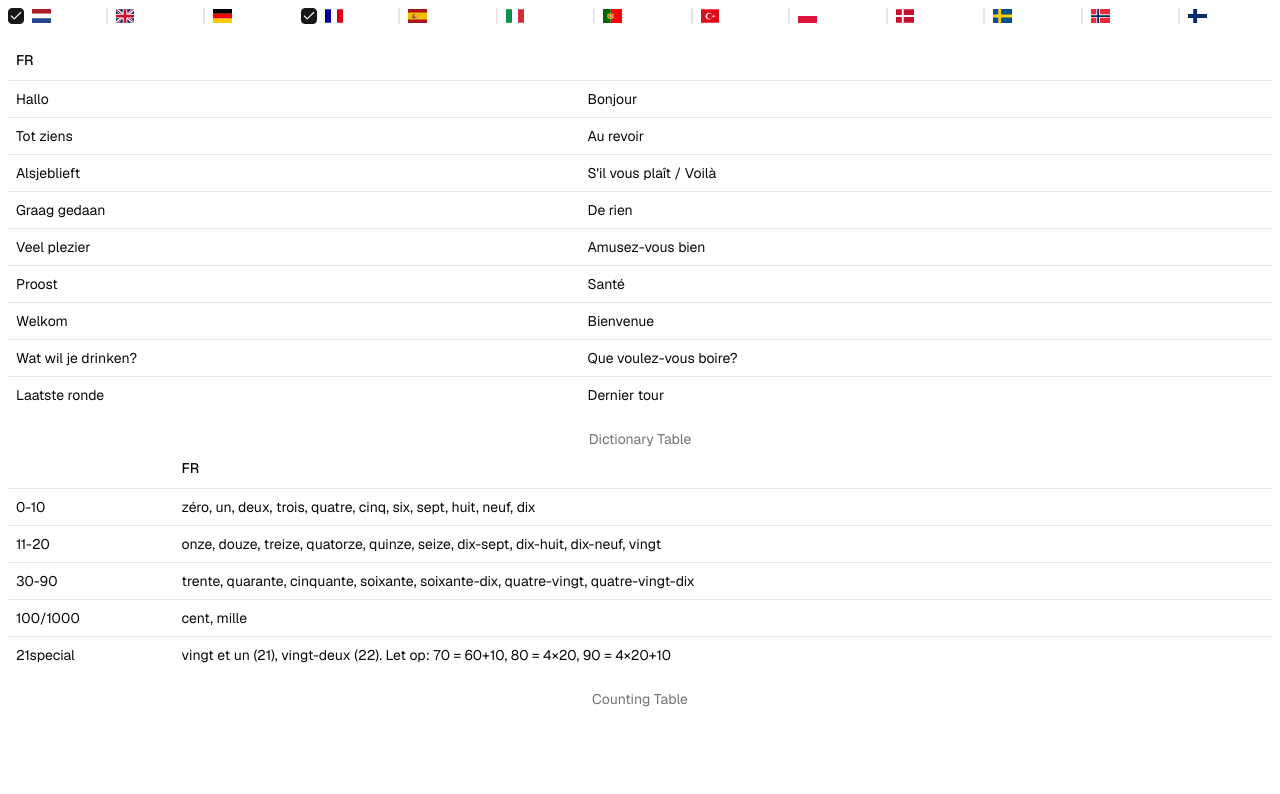
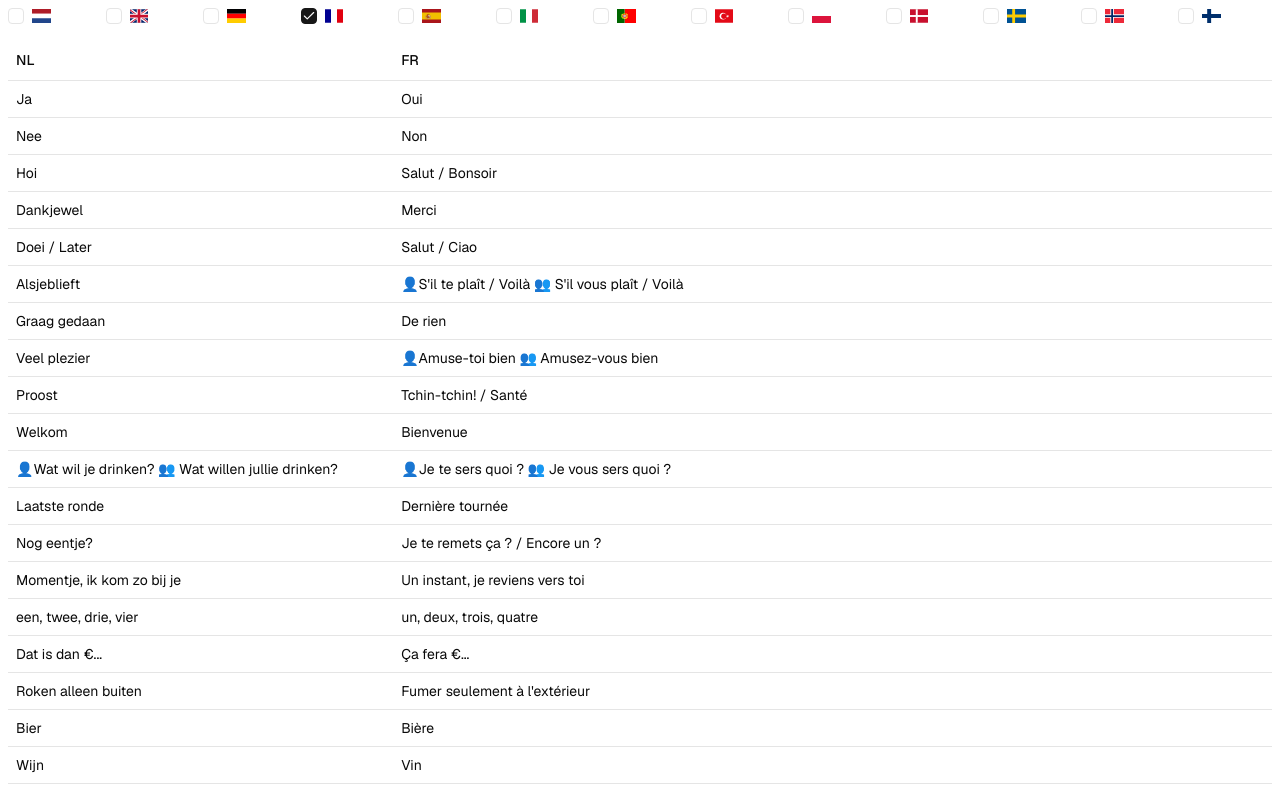
Before and after one commit to janpaul/elidon-website, a Next.js app: page /bar in a window 1280 px wide. Shown: the top 794 px of the page. Built offline with nearby package versions, Linux system fonts and the light colour scheme.

Commit message:
integrates counting table with dictionary

```diff
--- a/app/bar/counting-table.tsx
+++ b/app/bar/counting-table.tsx
@@ -1,37 +1,23 @@
 import { Fragment } from "react";
-import {
-  Table,
-  TableBody,
-  TableRow,
-  TableCell,
-  TableCaption,
-} from "@/components/ui/table";
+import { TableRow, TableCell } from "@/components/ui/table";
 import type { Language } from "@/app/bar/dict";
 import { counting, countingColumns } from "@/app/bar/counting";
-import { LangTableHeader } from "@/app/bar/lang-table-header";
 
 type Props = {
-  languages: Language[];
+  language: Language;
 };
 
-export const CountingTable = ({ languages: selectedLanguages }: Props) => {
-  const languagesWithoutNL = selectedLanguages.filter((lang) => lang !== "nl");
+export const CountingTable = ({ language }: Props) => {
   return (
-    <Table>
-      <TableCaption>Counting Table</TableCaption>
-      <LangTableHeader languages={languagesWithoutNL} addFirstColumn />
-      <TableBody>
+    <>
       {countingColumns.map((column) => (
         <TableRow key={column}>
           <TableCell>{column}</TableCell>
-            {languagesWithoutNL.map((lang) => (
-              <Fragment key={lang}>
-                <TableCell>{counting[lang][column]}</TableCell>
+          <Fragment key={language}>
+            <TableCell>{counting[language][column]}</TableCell>
           </Fragment>
-            ))}
         </TableRow>
       ))}
-      </TableBody>
-    </Table>
+    </>
   );
 };
--- a/app/bar/counting.ts
+++ b/app/bar/counting.ts
@@ -44,7 +44,7 @@ export const counting: Record<Language, CountingEntry> = {
       "trente, quarante, cinquante, soixante, soixante-dix, quatre-vingt, quatre-vingt-dix",
     "100/1000": "cent, mille",
     "21special":
-      "vingt et un (21), vingt-deux (22). Let op: 70 = 60+10, 80 = 4×20, 90 = 4×20+10",
+      "vingt et un (21), vingt-deux (22). Let op: 70 = 60+10, 80 = 4×20, 90 = 4×20+10, Wallonisch / Zwitsers: septante, nonante",
   },
   es: {
     "0-10":
@@ -67,9 +67,10 @@ export const counting: Record<Language, CountingEntry> = {
       "ventuno (21), ventidue (22), trentuno (31). Alles aan elkaar, de laatste klinker van het tiental valt weg bij 1 en 8",
   },
   pt: {
-    "0-10": "zero, um, dois, três, quatro, cinco, seis, sete, oito, nove, dez",
+    "0-10":
+      "zero, um / uma, dois / duas, três, quatro, cinco, seis, sete, oito, nove, dez",
     "11-20":
-      "onze, doze, treze, quatorze, quinze, dezesseis, dezessete, dezoito, dezenove, vinte",
+      "onze, doze, treze, catorze, dezasseis, dezassete, dezanove, vinte",
     "30-90": "trinta, quarenta, cinquenta, sessenta, setenta, oitenta, noventa",
     "100/1000": "cem, mil",
     "21special": 'vinte e um (tiental + "e" + eenheid)',
@@ -91,19 +92,18 @@ export const counting: Record<Language, CountingEntry> = {
     "30-90":
       "trzydzieści, czterdzieści, pięćdziesiąt, sześćdziesiąt, siedemdziesiąt, osiemdziesiąt, dziewięćdziesiąt",
     "100/1000": "sto, tysiąc",
-    "21special":
-      "dwadzieścia jeden (21), dwadzieścia dwa (22). Let op: 70 = 60+10, 80 = 4×20, 90 = 4×20+10",
+    "21special": "dwadzieścia jeden (21), dwadzieścia dwa (22)",
   },
-  dk: {
+  da: {
     "0-10": "nul, en, to, tre, fire, fem, seks, syv, otte, ni, ti",
     "11-20":
       "elleve, tolv, tretten, fjorten, femten, seksten, sytten, atten, nitten, tyve",
     "30-90": "tredive, fyrre, halvtreds, tres, halvfjerds, firs, halvfems",
     "100/1000": "hundrede, tusind",
     "21special":
-      "enogtyve (één-en-twintig). Let op: 50 t/m 90 zijn halve twintigtallen: halvtreds = 2,5×20, halvfjerds = 3,5×20, firs = 4×20, halvfems = 4,5×20",
+      "enogtyve (één-en-twintig). Let op: 50 t/m 90 zijn halve twintigtallen: halvtreds = 2,5×20, halvfjerds = 3,5×20, firs = 4×20, halvfems = 4,5×20, tres (60 = 3×20)",
   },
-  se: {
+  sv: {
     "0-10": "noll, ett, två, tre, fyra, fem, sex, sju, åtta, nio, tio",
     "11-20":
       "elva, tolv, tretton, fjorton, femton, sexton, sjutton, arton, nitton, tjugo",
@@ -111,7 +111,7 @@ export const counting: Record<Language, CountingEntry> = {
     "100/1000": "hundra, tusen",
     "21special": "tjugoett (tiental + eenheid, aan elkaar). Heel regelmatig",
   },
-  no: {
+  nb: {
     "0-10": "null en to tre fire fem seks sju åtte ni ti",
     "11-20":
       "elleve, tolv, tretten, fjorten, femten, seksten, sytten, atten, nitten, tjue",
@@ -121,7 +121,7 @@ export const counting: Record<Language, CountingEntry> = {
   },
   fi: {
     "0-10":
-      "nolla yksi kaksi kolme neljä viisi kuusi seitsemän kahdeksan yhdeksän kymmenen",
+      "nolla, yks, kaks, kolme, neljä, viisi, kuusi, seitsemän, kahdeksan, yhdeksän, kymmenen",
     "11-20":
       "yksitoista, kaksitoista, kolmetoista, neljätoista, viisitoista, kuusitoista, seitsemäntoista, kahdeksantoista, yhdeksäntoista, kaksikymmentä",
     "30-90":
--- a/app/bar/dict-table.tsx
+++ b/app/bar/dict-table.tsx
@@ -8,25 +8,30 @@ import {
 import { dictionary, type Language } from "@/app/bar/dict";
 import { LangTableHeader } from "@/app/bar/lang-table-header";
 import "/node_modules/flag-icons/css/flag-icons.min.css";
+import { CountingTable } from "@/app/bar/counting-table";
 
 type Props = {
-  languages: Language[];
+  language: Language;
 };
 
-export const DictionaryTable = ({ languages: selectedLanguages }: Props) => (
+export const DictionaryTable = ({ language }: Props) => {
+  const languages: Language[] = ["nl", language];
+  return (
     <>
       <Table>
         <TableCaption>Dictionary Table</TableCaption>
-      <LangTableHeader languages={selectedLanguages} />
+        <LangTableHeader languages={languages} />
         <TableBody>
           {dictionary.map((entry, index) => (
             <TableRow key={index}>
-            {selectedLanguages.map((lang) => (
+              {languages.map((lang) => (
                 <TableCell key={lang}>{entry[lang]}</TableCell>
               ))}
             </TableRow>
           ))}
+          <CountingTable language={language} />
         </TableBody>
       </Table>
     </>
   );
+};
--- a/app/bar/dict.ts
+++ b/app/bar/dict.ts
@@ -8,9 +8,9 @@ export const languages = [
   "pt",
   "tr",
   "pl",
-  "dk",
-  "se",
-  "no",
+  "da",
+  "sv",
+  "nb",
   "fi",
 ] as const;
 
@@ -19,93 +19,138 @@ export type Entry = Record<Language, string>;
 
 export const dictionary: Entry[] = [
   {
+    nl: "Ja",
+    en: "Yes",
+    de: "Ja",
+    fr: "Oui",
+    es: "Sí",
+    it: "Sì",
+    pt: "Sim",
+    tr: "Evet",
+    pl: "Tak",
+    da: "Ja",
+    sv: "Ja",
+    nb: "Ja",
+    fi: "Kyllä",
+  },
+  {
+    nl: "Nee",
+    en: "No",
+    de: "Nein",
+    fr: "Non",
+    es: "No",
+    it: "No",
+    pt: "Não",
+    tr: "Hayır",
+    pl: "Nie",
+    da: "Nej",
+    sv: "Nej",
+    nb: "Nei",
+    fi: "Ei",
+  },
+  {
     en: "Hello",
-    nl: "Hallo",
+    nl: "Hoi",
     de: "Hallo",
-    fr: "Bonjour",
+    fr: "Salut / Bonsoir",
     es: "Hola",
     it: "Ciao",
     pt: "Olá",
-    tr: "Merhaba",
+    tr: "Selam",
     pl: "Cześć",
-    dk: "Hej",
-    se: "Hej",
-    no: "Hei",
-    fi: "Hei",
+    da: "Hej",
+    sv: "Hej",
+    nb: "Hei",
+    fi: "Moi",
+  },
+  {
+    nl: "Dankjewel",
+    en: "Thank you",
+    de: "Danke",
+    fr: "Merci",
+    es: "Gracias",
+    it: "Grazie",
+    pt: "Obrigado",
+    tr: "Teşekkürler",
+    pl: "Dziękuję",
+    da: "Tak",
+    sv: "Tack",
+    nb: "Takk",
+    fi: "Kiitos",
   },
   {
     en: "Goodbye",
-    nl: "Tot ziens",
-    de: "Auf Wiedersehen",
-    fr: "Au revoir",
-    es: "Adiós",
-    it: "Arrivederci",
-    pt: "Adeus",
-    tr: "Hoşça kal",
-    pl: "Do widzenia",
-    dk: "Farvel",
-    se: "Hej då",
-    no: "Ha det",
-    fi: "Näkemiin",
+    nl: "Doei / Later",
+    de: "Tschüss",
+    fr: "Salut / Ciao",
+    es: "¡Hasta luego! / Chao",
+    it: "Ciao / Arrivederci",
+    pt: "Tchau",
+    tr: "Güle güle",
+    pl: "Na razie / Cześć / Do widzenia",
+    da: "Hej hej",
+    sv: "Hej då",
+    nb: "Ha det",
+    fi: "Moi moi",
   },
   {
     en: "Please / Here you go",
     nl: "Alsjeblieft",
     de: "Bitte / Hier bitte",
-    fr: "S'il vous plaît / Voilà",
-    es: "Por favor / Aquí tienes",
+    fr: "👤S'il te plaît / Voilà 👥 S'il vous plaît / Voilà",
+    es: "👤Aquí tienes 👥 Aquí tenéis",
     it: "Per favore / Ecco",
     pt: "Por favor / Aqui está",
     tr: "Lütfen / Buyurun",
-    pl: "Proszę / Oto",
-    dk: "Vær så god / Her er det",
-    se: "Varsågod / Här är det",
-    no: "Vær så god / Her er det",
-    fi: "Ole hyvä / Tässä on se",
+    pl: "Proszę / Proszę bardzo",
+    da: "Vær så god / Her er det",
+    sv: "Varsågod / Här är det",
+    nb: "Vær så god / Her er det",
+    fi: "Ole hyvä / Tässä",
   },
   {
     nl: "Graag gedaan",
     en: "You're welcome",
-    de: "Bitte / Bitte schön",
+    de: "Bitte / Bitte schön / Gerne / Gern geschehen",
     fr: "De rien",
     es: "De nada",
     it: "Prego",
     pt: "De nada",
-    tr: "Rica ederim",
+    tr: "Ne demek",
     pl: "Nie ma za co",
-    dk: "Selv tak",
-    se: "Varsågod",
-    no: "Vær så god",
-    fi: "Ole hyvä",
+    da: "Selv tak",
+    sv: "Ingen orsak",
+    nb: "Ingen årsak",
+    fi: "Eipä kestä",
   },
   {
     nl: "Veel plezier",
     en: "Have fun",
     de: "Viel Spaß",
-    fr: "Amusez-vous bien",
-    es: "Diviértete",
-    it: "Divertiti",
-    pt: "Divirta-se",
+    fr: "👤Amuse-toi bien 👥 Amusez-vous bien",
+    es: "👤¡Pásalo bien! 👥 ¡Pasadlo bien!",
+    it: "👤Divertiti! 👥 Divertitevi!",
+    pt: "👤Divirta-se! 👥 Divirtam-se!",
     tr: "İyi eğlenceler",
-    pl: "Baw się dobrze / Miłej zabawy",
-    dk: "Hav det sjovt",
-    se: "Ha det så kul",
-    no: "Ha det gøy",
+    pl: "👤Baw się dobrze 👥 Bawcie się dobrze",
+    da: "Hav det sjovt",
+    sv: "Ha det så kul",
+    nb: "Ha det gøy",
     fi: "Pidä hauskaa",
   },
   {
     nl: "Proost",
     en: "Cheers",
     de: "Prost",
-    fr: "Santé",
+    fr: "Tchin-tchin! / Santé",
     es: "Salud",
-    it: "Salute",
+    it: "Cin cin! / Salute",
     pt: "Saúde",
     tr: "Şerefe",
     pl: "Na zdrowie",
-    dk: "Skål",
-    se: "Skål",
-    no: "Skål",
+    da: "Skål",
+    sv: "Skål",
+    nb: "Skål",
     fi: "Kippis",
   },
   {
@@ -113,44 +158,179 @@ export const dictionary: Entry[] = [
     en: "Welcome",
     de: "Willkommen",
     fr: "Bienvenue",
-    es: "Bienvenido",
-    it: "Benvenuto",
-    pt: "Bem-vindo",
-    tr: "Hoş geldiniz",
-    pl: "Witamy",
-    dk: "Velkommen",
-    se: "Välkommen",
-    no: "Velkommen",
+    es: "👤¡Bienvenido! 👥 ¡Bienvenidos!",
+    it: "👤Benvenuto! 👥 Benvenuti!",
+    pt: "👤Bem-vindo! 👥 Bem-vindos!",
+    tr: "👤Hoş geldin 👥 Hoş geldiniz",
+    pl: "👤Witaj! 👥 Witajcie!",
+    da: "Velkommen",
+    sv: "Välkommen",
+    nb: "Velkommen",
     fi: "Tervetuloa",
   },
   {
-    nl: "Wat wil je drinken?",
+    nl: "👤Wat wil je drinken? 👥 Wat willen jullie drinken?",
     en: "What do you want to drink?",
-    de: "Was möchten Sie trinken?",
-    fr: "Que voulez-vous boire?",
-    es: "¿Qué quieres beber?",
-    it: "Cosa vuoi bere?",
-    pt: "O que você quer beber?",
-    tr: "Ne içmek istersin?",
-    pl: "Co chcesz pić?",
-    dk: "Hvad vil du drikke?",
-    se: "Vad vill du dricka?",
-    no: "Hva vil du drikke?",
-    fi: "Mitä haluat juoda?",
+    de: "Was darf’s sein?",
+    fr: "👤Je te sers quoi ? 👥 Je vous sers quoi ?",
+    es: "👤¿Qué te pongo? 👥 ¿Qué os pongo?",
+    it: "👤Cosa prendi? 👥 Cosa prendete?",
+    pt: "O que vai ser?",
+    tr: "👤Ne içersin? 👥 Ne içersiniz?",
+    pl: "Co podać?",
+    da: "👤Hvad skal du have? 👥 Hvad skal I have?",
+    sv: "👤Vad vill du ha? 👥 Vad vill ni ha?",
+    nb: "👤Hva vil du ha? 👥 Hva vil dere ha?",
+    fi: "👤Mitä otat? 👥 Mitä otatte?",
   },
   {
-    nl: " Laatste ronde",
+    nl: "Laatste ronde",
     en: "Last round",
     de: "Letzte Runde",
-    fr: "Dernier tour",
+    fr: "Dernière tournée",
     es: "Última ronda",
     it: "Ultimo giro",
     pt: "Última rodada",
-    tr: "Son tur",
-    pl: "Ostatnia runda",
-    dk: "Sidste runde",
-    se: "Sista rundan",
-    no: "Siste runde",
-    fi: "Viimeinen kierros",
+    tr: "Son siparişler!",
+    pl: "Ostatnia kolejka",
+    da: "Sidste runde",
+    sv: "Sista beställningen!",
+    nb: "Siste runde",
+    fi: "Pilkku!",
+  },
+  {
+    nl: "Nog eentje?",
+    en: "One more?",
+    de: "Noch eins?",
+    fr: "Je te remets ça ? / Encore un ?",
+    es: "¿Otra??",
+    it: "Un'altra?",
+    pt: "Mais uma? / Mais um?",
+    tr: "Bir daha?.",
+    pl: "Jeszcze jedno?",
+    da: "En mere?",
+    sv: "En till?",
+    nb: "En til?",
+    fi: "Vielä yksi?",
+  },
+  {
+    nl: "Momentje, ik kom zo bij je",
+    en: "Just a moment, I'll be right with you",
+    de: "Einen Moment, ich bin gleich bei dir",
+    fr: "Un instant, je reviens vers toi",
+    es: "Un momento, enseguida voy",
+    it: "Un attimo, arrivo subito",
+    pt: "Um momento, já vou",
+    tr: "Bir saniye, hemen geliyorum",
+    pl: "Chwileczkę, zaraz przyjdę",
+    da: "Et øjeblik, jeg kommer straks",
+    sv: "Ett ögonblick, jag kommer strax",
+    nb: "Et øyeblikk, jeg kommer straks",
+    fi: "Hetki vain, tulen heti luoksesi",
+  },
+  {
+    nl: "een, twee, drie, vier",
+    en: "one, two, three, four",
+    de: "eins, zwei, drei, vier",
+    fr: "un, deux, trois, quatre",
+    es: "uno, dos, tres, cuatro",
+    it: "uno, due, tre, quattro",
+    pt: "um, dois, três, quatro",
+    tr: "bir, iki, üç, dört",
+    pl: "jeden, dwa, trzy, cztery",
+    da: "en, to, tre, fire",
+    sv: "ett, två, tre, fyra",
+    nb: "en, to, tre, fire",
+    fi: "yksi, kaksi, kolme, neljä",
+  },
+  {
+    nl: "Dat is dan €...",
+    en: "That will be €...",
+    de: "Das macht dann €...",
+    fr: "Ça fera €...",
+    es: "Eso será €...",
+    it: "Sarà €...",
+    pt: "Isso será €...",
+    tr: "Bu €...",
+    pl: "To będzie €...",
+    da: "Det bliver så €...",
+    sv: "Det blir då €...",
+    nb: "Det blir da €...",
+    fi: "Se on sitten €...",
+  },
+  {
+    nl: "Roken alleen buiten",
+    en: "Smoking only outside",
+    de: "Rauchen nur draußen",
+    fr: "Fumer seulement à l'extérieur",
+    es: "Fumar solo afuera",
+    it: "Fumare solo all'esterno",
+    pt: "Fumar apenas fora",
+    tr: "Sadece dışarıda sigara içilir",
+    pl: "Palenie tylko na zewnątrz",
+    da: "Rygning kun udenfor",
+    sv: "Rökning endast utomhus",
+    nb: "Røyking kun ute",
+    fi: "Tupakointi vain ulkona",
+  },
+  {
+    nl: "Bier",
+    en: "Beer",
+    de: "Bier",
+    fr: "Bière",
+    es: "Cerveza (V)",
+    it: "Birra (V)",
+    pt: "Cerveja (V)",
+    tr: "Bira (V)",
+    pl: "Piwo",
+    da: "Øl",
+    sv: "Öl (ett)",
+    nb: "Øl",
+    fi: "Olut",
+  },
+  {
+    nl: "Wijn",
+    en: "Wine",
+    de: "Wein",
+    fr: "Vin",
+    es: "Vino",
+    it: "Vino",
+    pt: "Vinho",
+    tr: "Şarap",
+    pl: "Wino",
+    da: "Vin",
+    sv: "Vin",
+    nb: "Vin",
+    fi: "Viini",
+  },
+  {
+    nl: "Cider",
+    en: "Cider",
+    de: "Cider",
+    fr: "Cidre",
+    es: "Sidra",
+    it: "Sidro",
+    pt: "Sidra",
+    tr: "Elma şarabı",
+    pl: "Cydr",
+    da: "Cider",
+    sv: "Cider",
+    nb: "Cider",
+    fi: "Siideri",
+  },
+  {
+    nl: "Glas",
+    en: "Glass",
+    de: "Glas",
+    fr: "Verre",
+    es: "Vaso",
+    it: "Bicchiere",
+    pt: "Copo",
+    tr: "Bardak",
+    pl: "Szklanka",
+    da: "Glas",
+    sv: "Glas",
+    nb: "Glass",
+    fi: "Lasi",
   },
 ];
--- a/app/bar/lang-table-header.tsx
+++ b/app/bar/lang-table-header.tsx
@@ -3,21 +3,14 @@ import type { Language } from "@/app/bar/dict";
 
 type Props = {
   languages: Language[];
-  addFirstColumn?: boolean;
 };
 
-export const LangTableHeader = ({
-  languages: selectedLanguages,
-  addFirstColumn = false,
-}: Props) => (
+export const LangTableHeader = ({ languages: selectedLanguages }: Props) => (
   <TableHeader>
     <TableRow>
-      {addFirstColumn && <TableHead />}
-      {selectedLanguages
-        .filter((lang) => lang != "nl")
-        .map((lang) => (
-          <TableHead key={lang}>{lang.toUpperCase()}</TableHead>
-        ))}
+      {selectedLanguages.map((lang) => (
+        <TableHead key={lang}>{lang.toUpperCase()}</TableHead>
+      ))}
     </TableRow>
   </TableHeader>
 );
--- a/app/bar/page.tsx
+++ b/app/bar/page.tsx
@@ -4,34 +4,28 @@ import { Field, FieldGroup } from "@/components/ui/field";
 import { Label } from "@/components/ui/label";
 import { Checkbox } from "@/components/ui/checkbox";
 import { DictionaryTable } from "@/app/bar/dict-table";
-import { CountingTable } from "@/app/bar/counting-table";
 import { Flag } from "@/app/bar/flag";
 import { languages, type Language } from "@/app/bar/dict";
 
-const defaultLanguages: Language[] = ["nl", "fr"];
+const defaultLanguage: Language = "fr";
 
 const BarPage = () => {
-  const [selected, setSelected] = useState<Language[]>(defaultLanguages);
-  const selectedAndSortedLanguages = languages.filter((l) =>
-    selected.includes(l),
-  );
+  const [selectedLanguage, setSelectedLanguage] =
+    useState<Language>(defaultLanguage);
 
   return (
     <>
       <FieldGroup className="mb-4 flex flex-row gap-1">
         {languages.map((lang) => (
-          <Field key={lang} orientation="responsive">
+          <Field key={lang} orientation="horizontal">
             <Checkbox
               id={`checkbox-${lang}`}
-              checked={selected.includes(lang)}
+              checked={selectedLanguage === lang}
               onCheckedChange={(checked) => {
                 if (checked) {
-                  setSelected([...selected, lang]);
+                  setSelectedLanguage(lang);
                 } else {
-                  const _newSelected = selected.filter((l) => l !== lang);
-                  setSelected(
-                    _newSelected.length > 0 ? _newSelected : defaultLanguages,
-                  );
+                  setSelectedLanguage(defaultLanguage);
                 }
               }}
             />
@@ -41,8 +35,7 @@ const BarPage = () => {
           </Field>
         ))}
       </FieldGroup>
-      <DictionaryTable languages={selectedAndSortedLanguages} />
-      <CountingTable languages={selectedAndSortedLanguages} />
+      <DictionaryTable language={selectedLanguage} />
     </>
   );
 };
```
Also changed, not shown: app/bar/flag.tsx (+17 -4 lines). Lines whose indentation alone changed are shown as unchanged.
